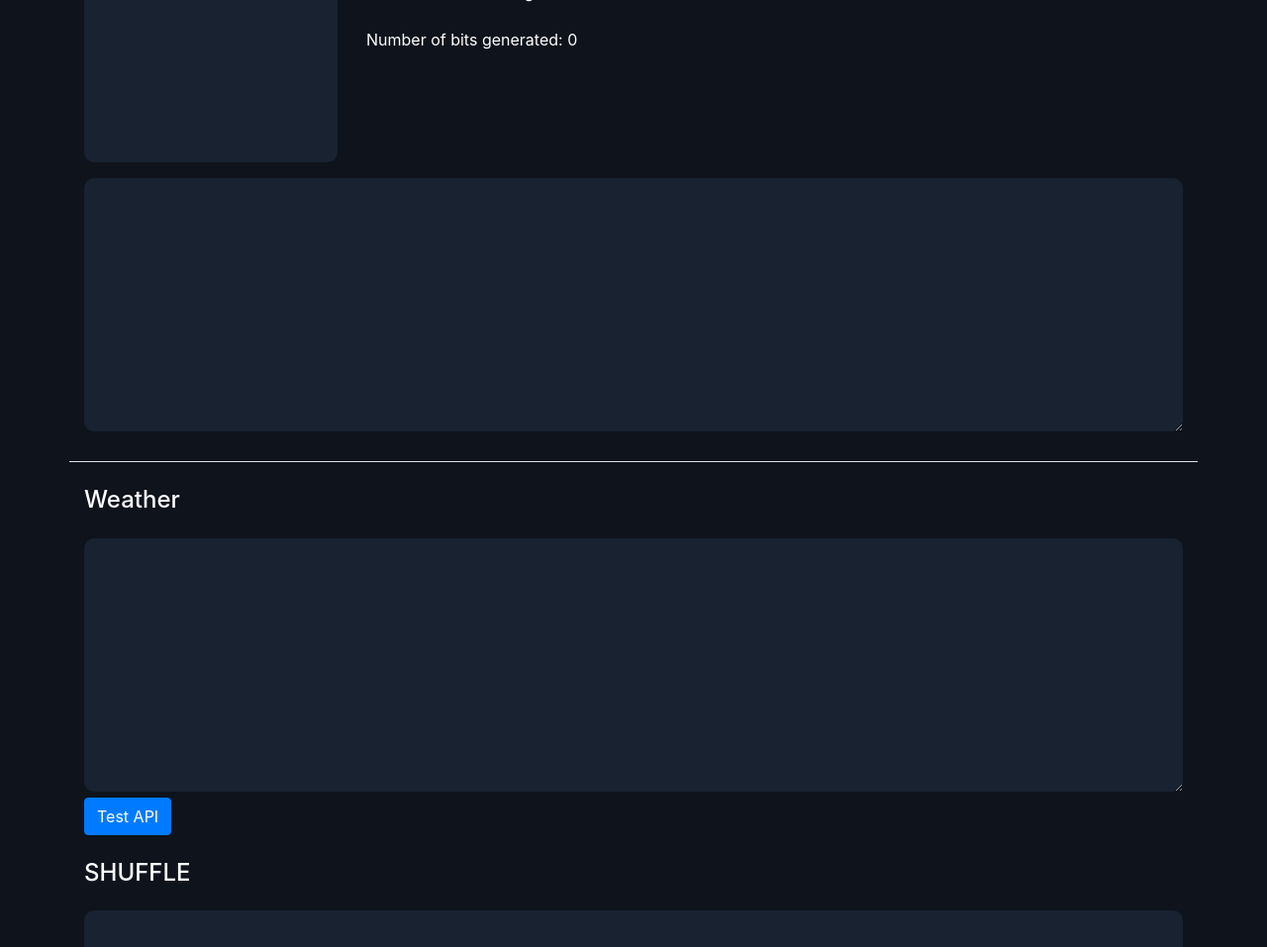
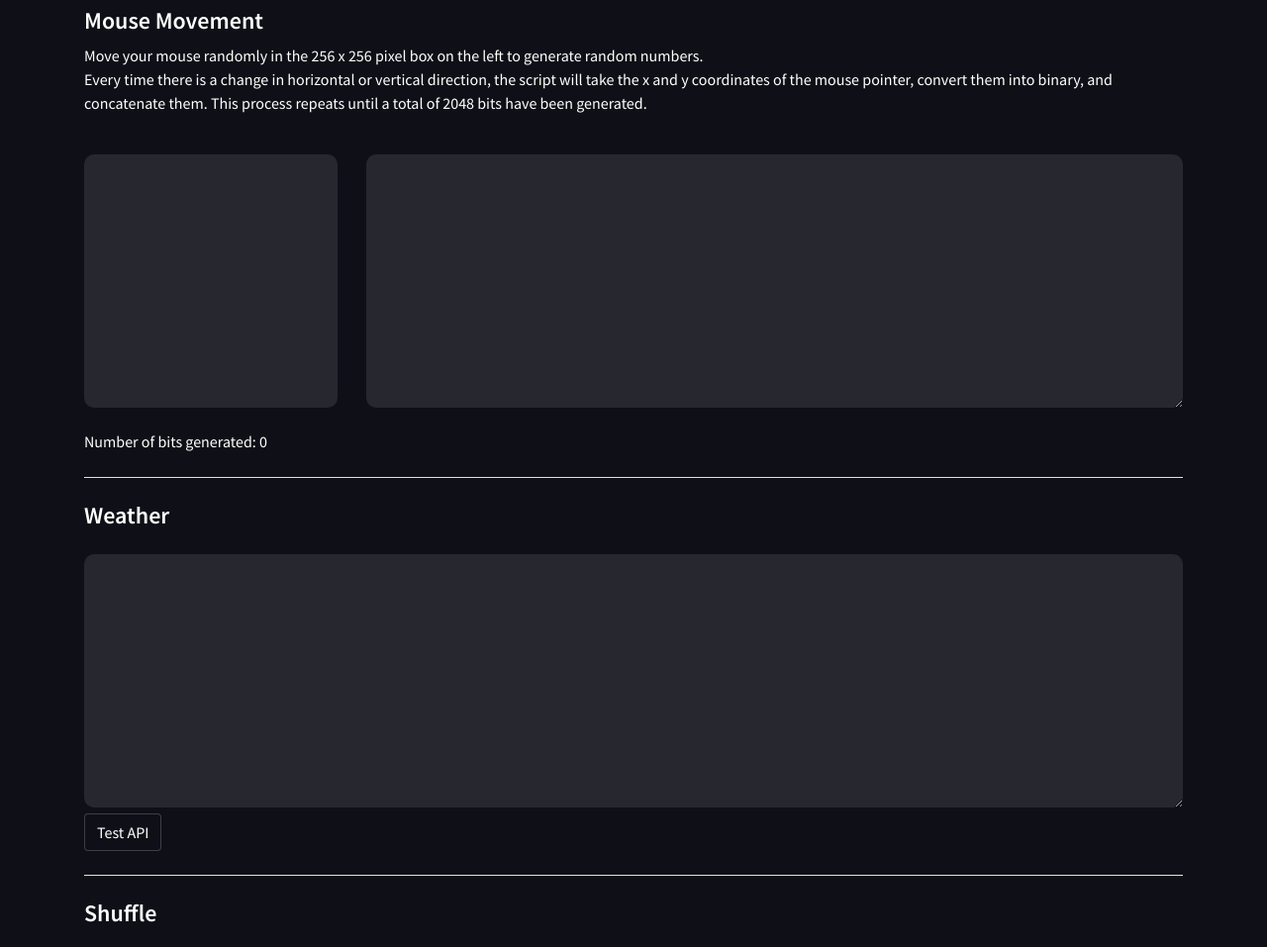
Before and after one commit to jieyu98/CZ4010Project, a plain HTML site: page index.html in a window 1280 px wide. Shown: the part 225-1182 px from the top of the page at 99% size. Drawn offline with nearby package versions, Linux system fonts and the light colour scheme.

Commit message:
UI changes

```diff
--- a/index.html
+++ b/index.html
@@ -11,57 +11,57 @@
     <link rel="stylesheet" href="https://cdn.jsdelivr.net/npm/bootstrap@4.0.0/dist/css/bootstrap.min.css"
         integrity="sha384-Gn5384xqQ1aoWXA+058RXPxPg6fy4IWvTNh0E263XmFcJlSAwiGgFAW/dAiS6JXm" crossorigin="anonymous">
 
+    <!-- Fonts -->
+    <link rel="preconnect" href="https://fonts.googleapis.com">
+    <link rel="preconnect" href="https://fonts.gstatic.com" crossorigin>
+    <link href="https://fonts.googleapis.com/css2?family=Source+Sans+Pro:wght@400;600;700&display=swap" rel="stylesheet">
+
     <!-- Custom CSS -->
     <link rel="stylesheet" href="style.css">
 </head>
 
 <body>
     <main class="background">
-        <!-- As a heading -->
-        <nav class="container navbar navbar-dark">
-            <span class="navbar-brand mb-0 h1">Cryptographic Secure RNG</span>
-        </nav>
-        <!-- -->
         <div class="container">
-            <h4 class="mb-4 mt-4">Mouse Movement</h4>
+            <h1>Crypographically Secure RNG</h1>
+            <h4 class="mt-4">Mouse Movement</h4>
+            <p>
+                Move your mouse randomly in the 256 x 256 pixel box on the left to generate random numbers.
+                <br />
+                Every time there is a change in horizontal or vertical direction, the script will
+                take the x and y coordinates of the mouse pointer, convert them into binary, and concatenate
+                them.
+                This process repeats until a total of 2048 bits have been generated.
+                <br /><br />
+            </p>
             <div class="row pb-3">
                 <div class="col-md-3">
                     <div id="mouse-area"></div>
                 </div>
                 <div class="col-md-9">
-                    <p>
-                        Move your mouse randomly in the 256 x 256 pixel box on the left to generate random numbers.
-                        <br />
-                        Every time there is a change in horizontal or vertical direction, the script will
-                        take the x and y coordinates of the mouse pointer, convert them into binary, and concatenate
-                        them.
-                        This process repeats until a total of 2048 bits have been generated.
-                        <br /><br />
-                        Number of bits generated: <span id="mouse-bits">0</span>
-                    </p>
-                </div>
-            </div>
-            <div class="row border-bottom pb-4">
-                <div class="col-md-12">
                     <textarea id="mouse-output" readonly></textarea>
                 </div>
             </div>
-            <h4 class="mb-4 pt-4">Weather</h4>
+            <div class="row">
+                <div class="col-md-12">
+                    Number of bits generated: <span id="mouse-bits">0</span>
+                </div>
+            </div>
+            <h4 class="mb-4 mt-4 pt-4 border-top">Weather</h4>
             <div class="row">
                 <div class="col-md-12">
                     <textarea id="weather-output" readonly></textarea>
                 </div>
             </div>
-            <button type="button" class="btn btn-primary" id="weather-btn">Test API</button>
-            <h4 class="mb-4 pt-4">SHUFFLE</h4>
+            <button type="button" class="btn btn-light" id="weather-btn">Test API</button>
+            <h4 class="mb-4 mt-4 pt-4 border-top">Shuffle</h4>
             <div class="row">
                 <div class="col-md-12">
                     <textarea id="shuffle-output" readonly></textarea>
                 </div>
             </div>
-            <button type="button" class="btn btn-primary" id="shuffle-btn">Test API2</button>
+            <button type="button" class="btn btn-light" id="shuffle-btn">Test API2</button>
         </div>
-
     </main>
 
     <script src="https://cdnjs.cloudflare.com/ajax/libs/jquery/3.2.1/jquery.min.js"
--- a/index.js
+++ b/index.js
@@ -131,8 +131,6 @@ $(document).ready(function () {
         });
     });
 
-
-
     $('#shuffle-btn').click(function () {
         console.log(mouse_bits);
         console.log(padded_cloud_str);
--- a/style.css
+++ b/style.css
@@ -1,19 +1,45 @@
 body {
-    background-color: #0e131c;
+    background-color: #0F1017;
     color: #ffffff;
+    font-family: 'Source Sans Pro', sans-serif;
+}
+
+h1 {
+    font-weight: 700;
+}
+
+h4 {
+    font-weight: 600;
+}
+
+.container {
+    padding-top: 10rem;
+    padding-bottom: 10rem;
+}
+
+.btn-light {
+    background-color:#0F1017;
+    border: 1px solid rgba(250, 250, 250, 0.2);
+    color: white;
+}
+
+.btn-light:hover {
+    background-color:#0F1017;
+    border: 1px solid #BF4E46;
+    color: #BF4E46;
 }
 
 #mouse-area {
     aspect-ratio : 1 / 1;
     width: 256px;
-    background-color: #182231;
+    background-color: #272730;
     border-radius: 10px;
 }
 
 #weather-output, #mouse-output, #shuffle-output {
     width: 100%;
     height: 256px;
-    background-color: #182231;
+    background-color: #272730;
     border-radius: 10px;
     border: none;
     color: #ffffff;
```
